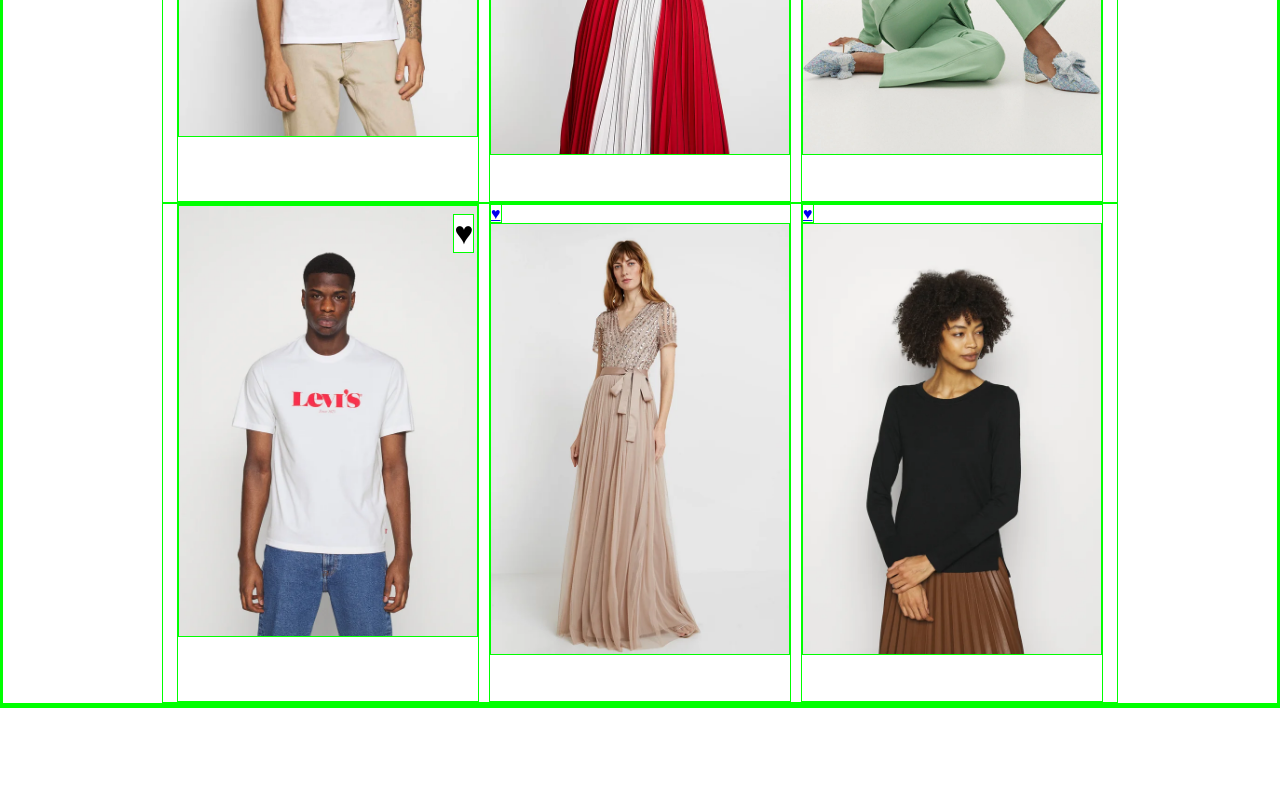
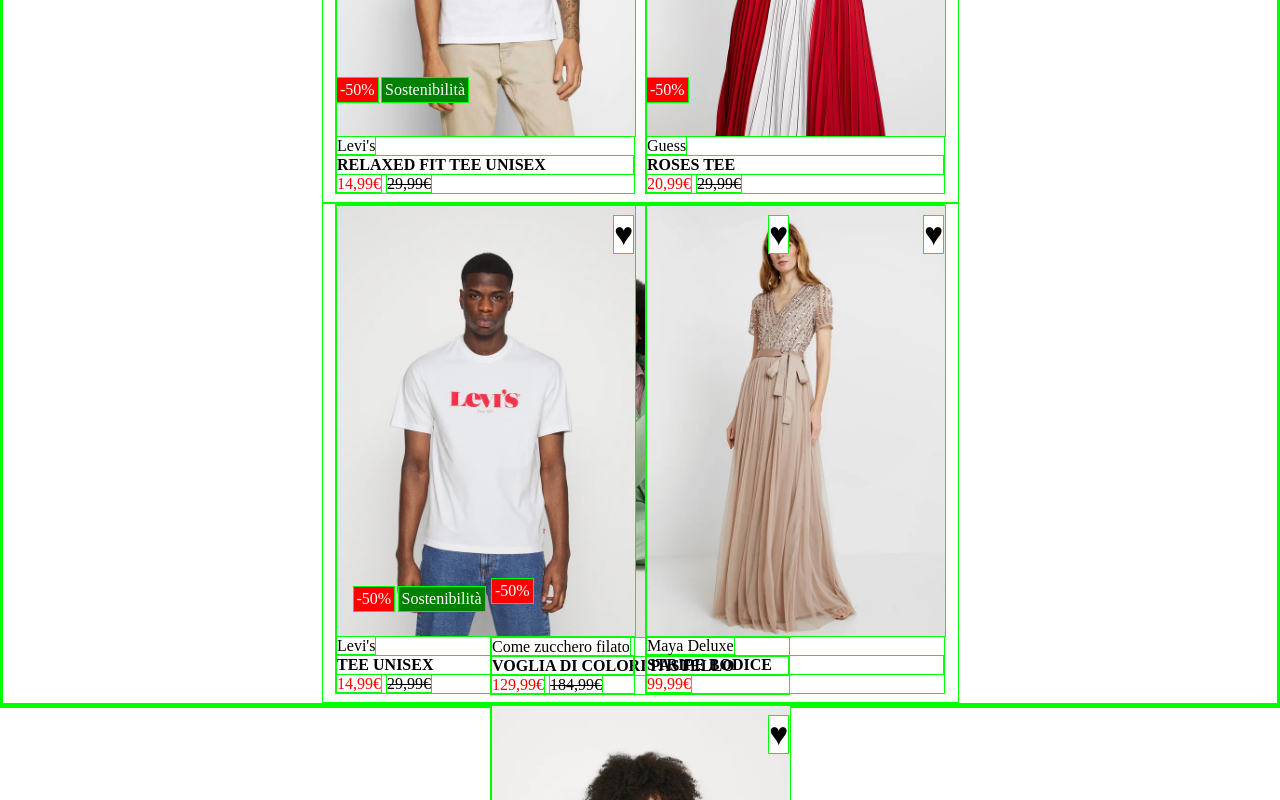
Before and after one commit to federicoverbicaro/html-css-boolando, a plain HTML site: page index.html in a window 1280 px wide. Shown: the part 400-1200 px from the top of the page. Before the commit the page ends 1108 px from the top, so only its background shows below. Drawn offline with Linux system fonts and the light colour scheme.

Commit message:
feat: indroduzone main

```diff
--- a/assets/css/style.css
+++ b/assets/css/style.css
@@ -53,24 +53,28 @@ main {
 .contenitore-carte {
     margin: 0 auto;
     margin-top: 50px;
-    width: 75%;
-    /* ricordarsi di metterlo a 50%!!!*/
+    width: 50%;
     height: 500px;
     display: flex;
     justify-content: center;
     flex-wrap: wrap;
     gap: 10px;
-    position: relative;
+     position: relative;
 }
 
 .contenitore-carte2 {
     margin: 0 auto;
-    width: 75%;
+    width: 50%;
     display: flex;
     flex-wrap: wrap;
     gap: 10px;
     justify-content: center;
     height: 500px;
+     position: relative;
+}
+.cards {
+    height: auto;
+    width: 300px;
     position: relative;
 }
 
@@ -81,18 +85,80 @@ main {
     width: 300px;
 }
 
-#cuore
+.cuore
  {
     position: absolute;
     top: 10px;
-    left: 290px;
+    right: 0;
     background-color: white;
     color: black;
     text-decoration: none;
     font-size: 2em;
+    z-index: 1
 }
 
+.number-red{
+    color: red;
+}
+.number-decor{
+    text-decoration: line-through;
+}
 
-.webp-1 {
+.sconto-red{
+    position: absolute;
+    left: 0;
+    bottom: 90px;
     height: auto;
+    width: auto;
+    background-color: red;
+    color: white;
+    z-index: 1;
+    padding: 3px;
 }
+.sconto-red2{
+    position: absolute;
+    left:30px;
+    bottom: 90px;
+    height: auto;
+    width: auto;
+    background-color: red;
+    color: white;
+    z-index: 1;
+    padding: 3px;
+}
+
+.sostenibilita{
+    position: absolute;
+    bottom: 90px;
+    left:75px;
+    height: auto;
+    width: auto;
+    background-color: green;
+    color: white;
+    z-index: 1;
+    padding: 3px;
+
+}.sostenibilita2{
+    position: absolute;
+    bottom: 90px;
+    left: 0;
+    height: auto;
+    width: auto;
+    background-color: green;
+    color: white;
+    z-index: 1;
+    padding: 3px;
+
+}
+.sostenibilita3{
+    position: absolute;
+    bottom: 90px;
+    left: 45px;
+    height: auto;
+    width: auto;
+    background-color: green;
+    color: white;
+    z-index: 1;
+    padding: 3px;
+
+}
--- a/index.html
+++ b/index.html
@@ -69,53 +69,98 @@
     <main>
         <div class="contenitore-carte">
             <div class="cards webp-1">
+                <div class="sconto-red">
+                    -50%
+                </div>
+                <div class="sostenibilita3">
+                    Sostenibilità
+                </div>
 
-                    <a id="cuore" href="#">&#9829;</a>
+                    <a class="cuore" href="#">&#9829;</a>
 
                     <img src="./assets/img/img/1.webp" alt="">
+                    <span>Levi's</span>
+                    <h4>RELAXED FIT TEE UNISEX</h4>
+                    <span class="number-red" >14,99&#8364;</span>
+                    <span class="number-decor">29,99&#8364;</span>
+
+            </div>
+
+            <div class="cards webp-1">
+                <div class="sconto-red">
+                    -50%
+                </div>
+
+                <a class="cuore" href="#">&#9829;</a>
+
+                <img src="./assets/img/img/2.webp" alt="">
+                <span>Guess</span>
+                <h4>ROSES TEE</h4>
+                <span class="number-red" >20,99&#8364;</span>
+                <span class="number-decor">29,99&#8364;</span>
+
+            </div>
+
+            <div class="cards webp-1">
+                <div class="sconto-red">
+                    -50%
+                </div>
+
+                <a class="cuore" href="#">&#9829;</a>
+
+                <img src="./assets/img/img/3.webp" alt="">
+                <span>Come zucchero filato </span>
+                <h4>VOGLIA DI COLORI PASTELLO</h4>
+                <span class="number-red" >129,99&#8364;</span>
+                <span class="number-decor">184,99&#8364;</span>
+
+            </div>
+        </div>
+
+        <div class="contenitore-carte2">
+            <div class="sconto-red2">
+                -50%
+            </div>
+            <div class="sostenibilita">
+                Sostenibilità
+            </div>
+
+
+            <div class="cards webp-1">
+
+                <a class="cuore" href="#">&#9829;</a>
+
+                <img src="./assets/img/img/4.webp" alt="">
+                <span>Levi's</span>
+                <h4>TEE UNISEX</h4>
+                <span class="number-red" >14,99&#8364;</span>
+                <span class="number-decor">29,99&#8364;</span>
 
             </div>
 
             <div class="cards webp-1">
 
-                <a id="cuore2" href="#">&#9829;</a>
+                <a class="cuore" href="#">&#9829;</a>
 
-                <img src="./assets/img/img/2.webp" alt="">
+                <img src="./assets/img/img/5.webp" alt="">
+                <span>Maya Deluxe</span>
+                <h4>STRIPE BODICE</h4>
+                <span class="number-red" >99,99&#8364;</span>
+
 
             </div>
 
             <div class="cards webp-1">
+                <div class="sostenibilita2">
+                    Sostenibilità
+                </div>
 
-                <a id="cuore3" href="#">&#9829;</a>
-
-                <img src="./assets/img/img/3.webp" alt="">
-
-            </div>
-        </div>
-
-        <div class="contenitore-carte2">
-
-            <div class="cards webp-1">
-
-                <a id="cuore" href="#">&#9829;</a>
-
-                <img src="./assets/img/img/4.webp" alt="">
-
-            </div>
-
-            <div class="cards webp-1">
-
-                <a id="cuore5" href="#">&#9829;</a>
-
-                <img src="./assets/img/img/5.webp" alt="">
-
-            </div>
-
-            <div class="cards webp-1">
-
-                <a id="cuore6" href="#">&#9829;</a>
+                <a class="cuore" href="#">&#9829;</a>
 
                 <img src="./assets/img/img/6.webp" alt="">
+                <span>Espirit</span>
+                <h4>MAGLIONE-BLACK</h4>
+                <span class="number-red" >29,99&#8364;</span>
 
             </div>
         </div>
```
